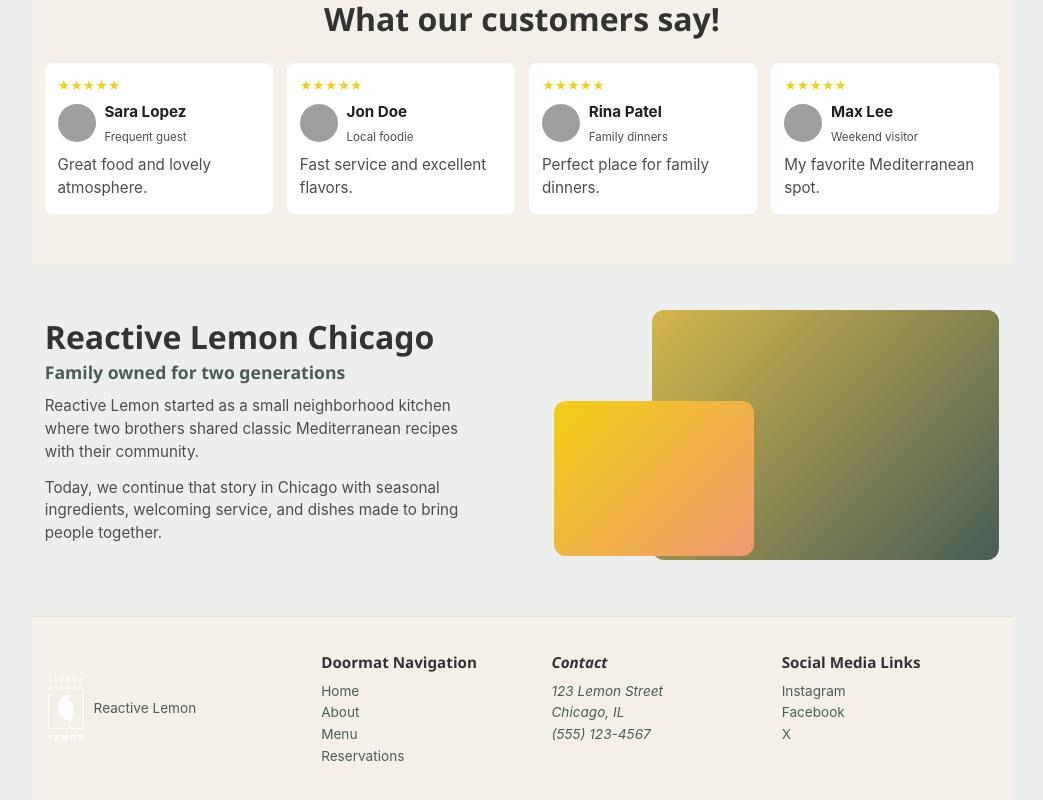
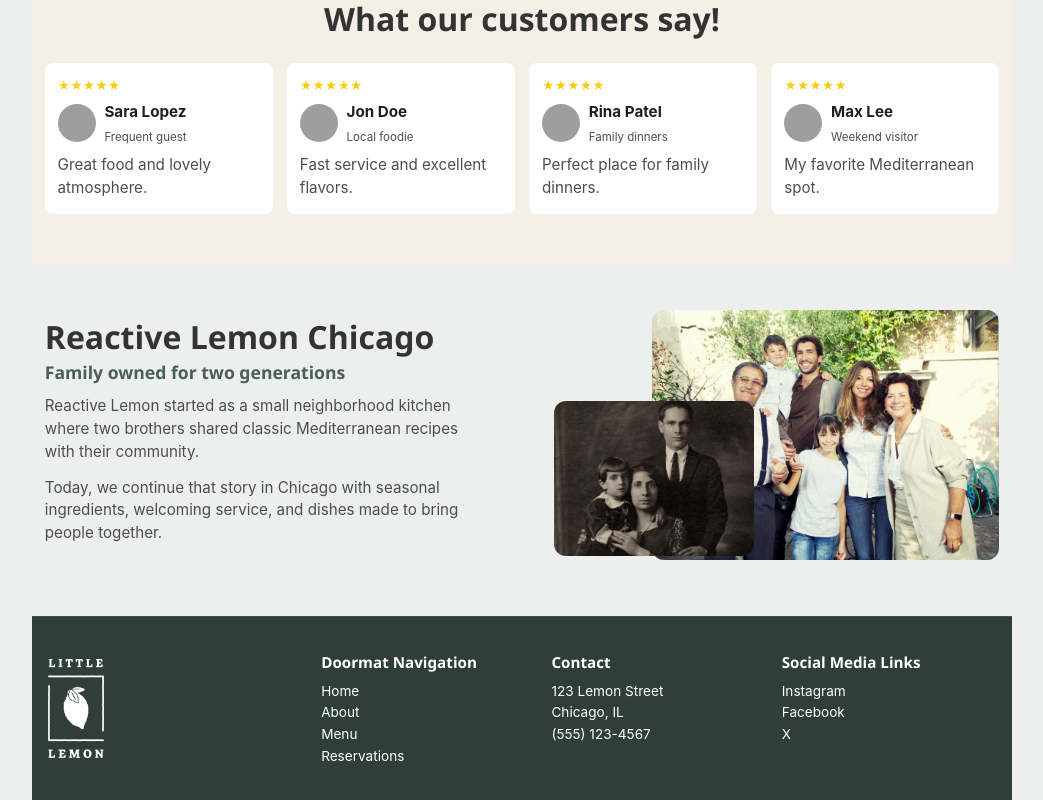
Before and after one commit to CatoG/LemonCapstone, a React (Create React App) app in the folder lemon_capstone/: page / in a window 1280 px wide. Shown: the part 869-1669 px from the top of the page, without its empty margins (118-1161 px from the left). Built offline with nearby package versions, Linux system fonts and the light colour scheme; grey boxes are pictures that could not be loaded.

Commit message:
final adjustments

```diff
--- a/lemon_capstone/src/App.css
+++ b/lemon_capstone/src/App.css
@@ -377,7 +377,9 @@ main {
 .chicago-image-large,
 .chicago-image-small {
   border-radius: 12px;
-  background: linear-gradient(135deg, #d4b64a, #495e57);
+  display: block;
+  object-fit: cover;
+  object-position: center;
 }
 
 .chicago-image-large {
@@ -392,7 +394,6 @@ main {
   position: absolute;
   left: 0;
   bottom: 0.6rem;
-  background: linear-gradient(135deg, #f4ce14, #ee9972);
 }
 
 .booking-page {
@@ -525,8 +526,8 @@ main {
 .site-footer {
   margin-top: 0;
   padding: 2.25rem 1rem;
-  background: #f4f0e8;
-  border-top: 1px solid #e6ddcd;
+  background: #2f3e39;
+  border-top: 1px solid #3f534c;
   display: grid;
   grid-template-columns: 1.2fr 1fr 1fr 1fr;
   gap: 1rem;
@@ -535,7 +536,7 @@ main {
 .site-footer h3 {
   margin: 0 0 0.7rem;
   font-size: 0.95rem;
-  color: #333333;
+  color: #ffffff;
 }
 
 .site-footer ul {
@@ -549,16 +550,24 @@ main {
 .site-footer li,
 .site-footer a,
 .footer-brand p {
-  color: #495e57;
+  color: #ffffff;
   text-decoration: none;
   font-size: 0.85rem;
   margin: 0;
+}
+
+.site-footer address {
+  font-style: normal;
 }
 
 .footer-brand {
   display: flex;
   align-items: center;
   gap: 0.6rem;
+}
+
+.footer-brand img {
+  border-radius: 0;
 }
 
 @media (max-width: 1024px) {
--- a/lemon_capstone/src/components/Chicago.js
+++ b/lemon_capstone/src/components/Chicago.js
@@ -1,3 +1,6 @@
+import family1930Img from '../images/family-1930.jpg';
+import family2020Img from '../images/family-2020.jpg';
+
 function Chicago() {
   return (
     <section className="chicago-section" aria-labelledby="chicago-title">
@@ -14,8 +17,16 @@ function Chicago() {
         </p>
       </div>
       <div className="chicago-images" aria-hidden="true">
-        <div className="chicago-image-large" />
-        <div className="chicago-image-small" />
+        <img
+          className="chicago-image-large"
+          src={family2020Img}
+          alt="Reactive Lemon family in 2020"
+        />
+        <img
+          className="chicago-image-small"
+          src={family1930Img}
+          alt="Reactive Lemon family in 1930"
+        />
       </div>
     </section>
   );
--- a/lemon_capstone/src/components/Footer.js
+++ b/lemon_capstone/src/components/Footer.js
@@ -5,8 +5,7 @@ function Footer() {
   return (
     <footer className="site-footer">
       <div className="footer-brand">
-        <img src={footerLogo} alt="Reactive Lemon logo" width="36" height="36" />
-        <p>Reactive Lemon</p>
+        <img src={footerLogo} alt="Reactive Lemon logo" width="56" height="56" />
       </div>
 
       <nav aria-labelledby="footer-nav-heading">
```
Also changed, not shown: lemon_capstone/src/images/family-1930.jpg (added), lemon_capstone/src/images/family-2020.jpg (added).
